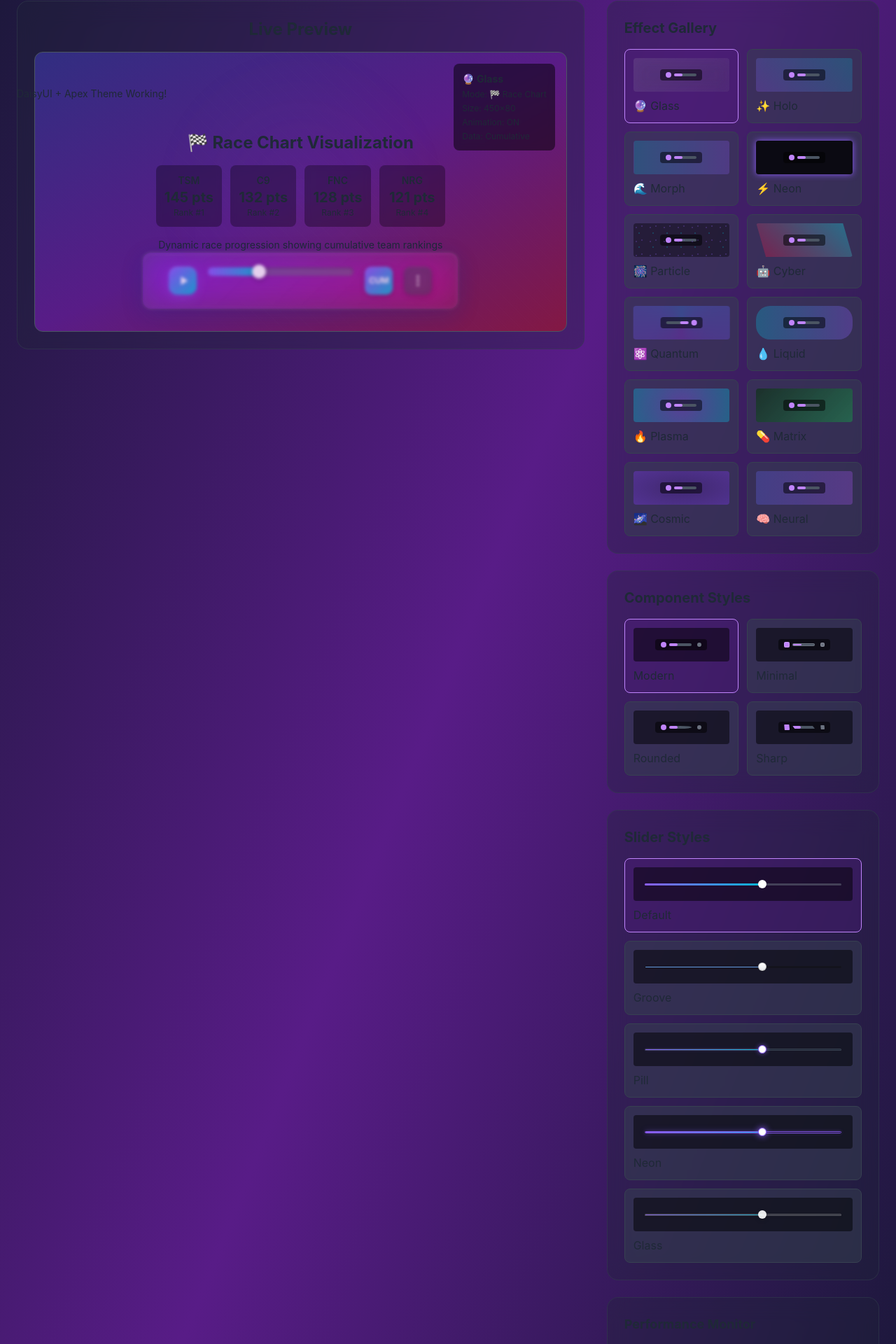
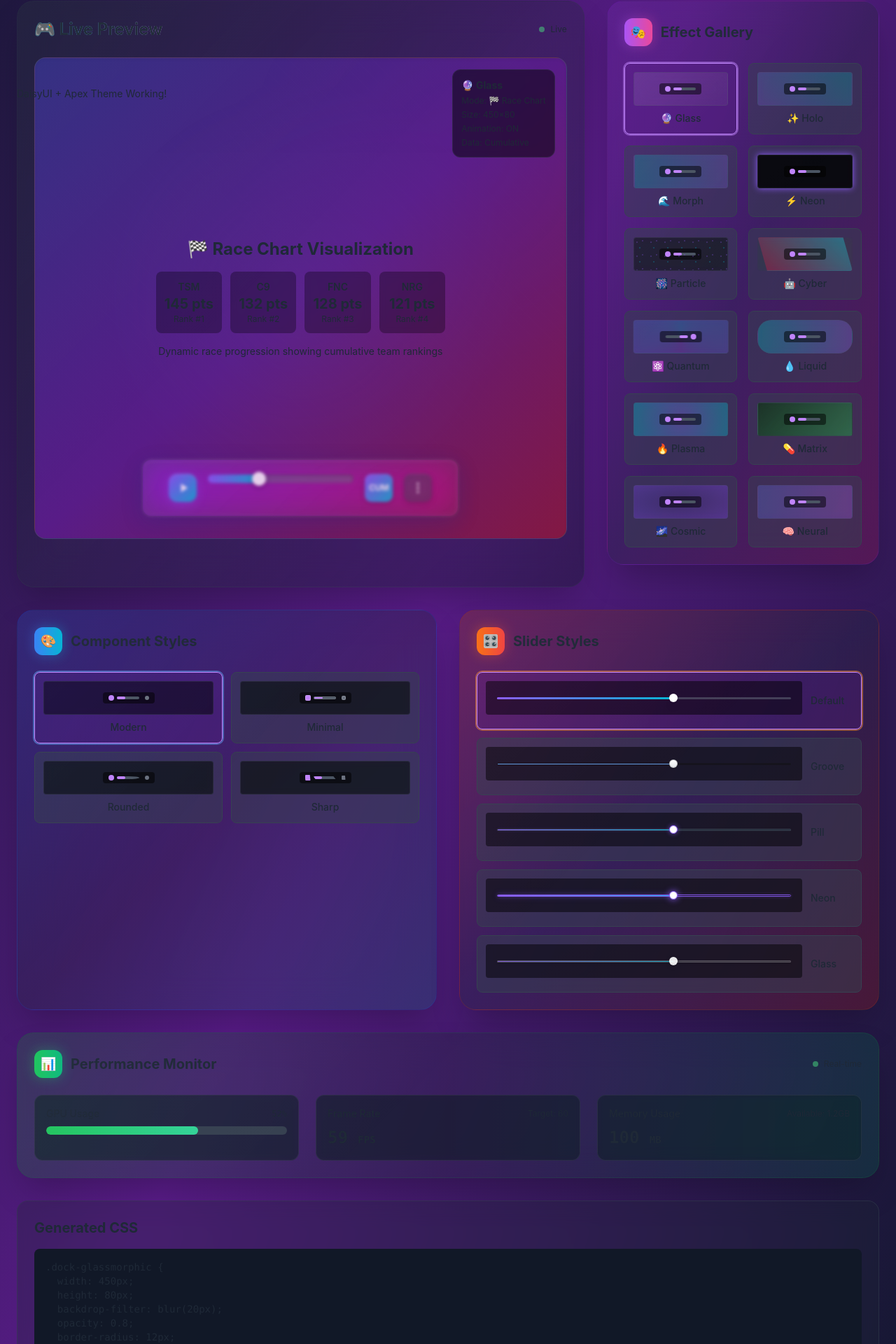
Before and after one commit to goatcheese98/apex-dashboard, a Vue app: page /dock-iterations in a window 1280 px wide. Shown: the part 632-2552 px from the top of the page at 70% size. Built offline with nearby package versions, Linux system fonts and the light colour scheme.

Commit message:
Bento grid added

```diff
--- a/src/pages/dock-iterations.vue
+++ b/src/pages/dock-iterations.vue
@@ -391,23 +391,32 @@
 
       </div>
 
-      <!-- Main Laboratory Area -->
-      <div class="grid grid-cols-1 lg:grid-cols-2 xl:grid-cols-3 gap-8">
-
-        <!-- Effect Preview -->
-        <div class="lg:col-span-2 xl:col-span-2">
-          <div class="bg-gray-800/30 backdrop-blur-lg rounded-2xl p-6 border border-gray-700/50">
-            <h3 class="text-2xl font-bold mb-4 text-center">Live Preview</h3>
+      <!-- Main Laboratory Area - Bento Grid Layout -->
+      <div class="bento-grid grid grid-cols-12 gap-6 lg:gap-8">
+
+        <!-- Live Preview - Large Main Block (spans 8 columns on large screens) -->
+        <div class="col-span-12 lg:col-span-8 row-span-2">
+          <div class="bento-card h-full min-h-[500px] lg:min-h-[600px] bg-gradient-to-br from-gray-800/40 via-gray-800/30 to-gray-900/40 backdrop-blur-xl rounded-3xl p-6 border border-gray-700/30 shadow-2xl hover:shadow-purple-500/10 transition-all duration-500 group">
+            <div class="flex items-center justify-between mb-6">
+              <h3 class="text-2xl font-bold bg-gradient-to-r from-cyan-400 to-purple-400 bg-clip-text text-transparent">
+                🎮 Live Preview
+              </h3>
+              <div class="flex items-center gap-2 text-xs text-gray-400">
+                <div class="w-2 h-2 bg-green-400 rounded-full animate-pulse"></div>
+                <span>Live</span>
+              </div>
+            </div>
 
             <!-- Preview Viewport -->
             <div
-              class="relative bg-gradient-to-br from-indigo-900 via-purple-900 to-pink-900 rounded-xl overflow-hidden border border-gray-600"
-              style="height: 400px;"
+              class="relative bg-gradient-to-br from-indigo-900 via-purple-900 to-pink-900 rounded-2xl overflow-hidden border border-gray-600/50 shadow-inner"
+              style="height: calc(100% - 100px);"
             >
-              <!-- Background Pattern -->
+              <!-- Enhanced Background Pattern -->
               <div class="absolute inset-0 opacity-20">
-                <div class="absolute inset-0 bg-[radial-gradient(circle_at_50%_50%,rgba(120,119,198,0.3),transparent_50%)]"></div>
-                <div class="absolute inset-0 bg-[linear-gradient(45deg,transparent_49%,rgba(255,255,255,0.05)_49%,rgba(255,255,255,0.05)_51%,transparent_51%)] bg-[length:20px_20px]"></div>
+                <div class="absolute inset-0 bg-[radial-gradient(circle_at_50%_50%,rgba(120,119,198,0.4),transparent_60%)]"></div>
+                <div class="absolute inset-0 bg-[linear-gradient(45deg,transparent_49%,rgba(255,255,255,0.03)_49%,rgba(255,255,255,0.03)_51%,transparent_51%)] bg-[length:24px_24px]"></div>
+                <div class="absolute inset-0 bg-[radial-gradient(circle_at_80%_20%,rgba(139,92,246,0.2),transparent_40%)]"></div>
               </div>
 
               <!-- Visualization Content Display (Preview Mode Only) -->
@@ -650,7 +659,7 @@
               </div>
 
               <!-- Effect Information -->
-              <div class="absolute top-4 right-4 bg-black/50 backdrop-blur-sm rounded-lg p-3">
+              <div class="absolute top-4 right-4 bg-black/50 backdrop-blur-sm rounded-xl p-3 border border-gray-600/30">
                 <h4 class="text-sm font-bold mb-1">{{ getEffectName(currentEffect) }}</h4>
                 <div class="text-xs text-gray-300 space-y-1">
                   <div>Mode: {{ getVisualizationName(currentVisualization) }}</div>
@@ -663,98 +672,138 @@
           </div>
         </div>
 
-        <!-- Effect Gallery -->
-        <div>
-          <div class="bg-gray-800/30 backdrop-blur-lg rounded-2xl p-6 border border-gray-700/50">
-            <h3 class="text-xl font-bold mb-4">Effect Gallery</h3>
-            <div class="grid grid-cols-2 gap-3">
+        <!-- Effect Gallery - Medium Block (spans 4 columns) -->
+        <div class="col-span-12 lg:col-span-4">
+          <div class="bento-card h-full min-h-[300px] bg-gradient-to-br from-purple-800/30 via-gray-800/30 to-pink-800/30 backdrop-blur-xl rounded-3xl p-6 border border-purple-700/20 shadow-2xl hover:shadow-purple-500/20 transition-all duration-500 group">
+            <div class="flex items-center gap-3 mb-6">
+              <div class="w-10 h-10 bg-gradient-to-r from-purple-500 to-pink-500 rounded-xl flex items-center justify-center text-lg">
+                🎭
+              </div>
+              <h3 class="text-xl font-bold text-purple-100">Effect Gallery</h3>
+            </div>
+            <div class="grid grid-cols-2 gap-4">
               <div
                 v-for="effect in availableEffects"
                 :key="effect.id"
                 :class="[
-                  'gallery-item',
-                  currentEffect === effect.id ? 'active' : ''
+                  'gallery-item group/item cursor-pointer',
+                  currentEffect === effect.id ? 'active ring-2 ring-purple-400/50' : ''
                 ]"
                 @click="currentEffect = effect.id"
               >
-                <div class="gallery-preview" :class="`preview-${effect.id}`">
+                <div class="gallery-preview bg-gray-900/50 rounded-xl p-3 backdrop-blur-sm border border-gray-600/30 hover:border-purple-400/50 transition-all duration-300 group-hover/item:scale-105" :class="`preview-${effect.id}`">
                   <div class="mini-dock">
                     <div class="mini-play"></div>
                     <div class="mini-timeline"></div>
                   </div>
                 </div>
-                <span class="gallery-label">{{ effect.name }}</span>
+                <span class="gallery-label block text-center text-sm font-medium mt-2 text-gray-300 group-hover/item:text-purple-300 transition-colors">{{ effect.name }}</span>
               </div>
             </div>
           </div>
-
-          <!-- Component Styles Gallery -->
-          <div class="mt-6 bg-gray-800/30 backdrop-blur-lg rounded-2xl p-6 border border-gray-700/50">
-            <h3 class="text-xl font-bold mb-4">Component Styles</h3>
+        </div>
+
+        <!-- Component Styles Gallery - Smaller Block (spans 6 columns on large screens) -->
+        <div class="col-span-12 md:col-span-6 lg:col-span-6">
+          <div class="bento-card h-full min-h-[280px] bg-gradient-to-br from-blue-800/30 via-gray-800/30 to-cyan-800/30 backdrop-blur-xl rounded-3xl p-6 border border-blue-700/20 shadow-2xl hover:shadow-blue-500/20 transition-all duration-500 group">
+            <div class="flex items-center gap-3 mb-6">
+              <div class="w-10 h-10 bg-gradient-to-r from-blue-500 to-cyan-500 rounded-xl flex items-center justify-center text-lg">
+                🎨
+              </div>
+              <h3 class="text-xl font-bold text-blue-100">Component Styles</h3>
+            </div>
             <div class="grid grid-cols-2 gap-3">
               <div
                 v-for="style in ['modern', 'minimal', 'rounded', 'sharp']"
                 :key="style"
                 :class="[
-                  'gallery-item',
-                  componentStyle === style ? 'active' : ''
+                  'gallery-item group/item cursor-pointer',
+                  componentStyle === style ? 'active ring-2 ring-blue-400/50' : ''
                 ]"
                 @click="componentStyle = style"
               >
-                <div class="component-preview" :class="`component-${style}`">
+                <div class="component-preview bg-gray-900/50 rounded-xl p-3 backdrop-blur-sm border border-gray-600/30 hover:border-blue-400/50 transition-all duration-300 group-hover/item:scale-105" :class="`component-${style}`">
                   <div class="mini-dock">
                     <div class="mini-play" :class="`style-${style}`"></div>
                     <div class="mini-timeline" :class="`style-${style}`"></div>
                     <div class="mini-toggle" :class="`style-${style}`"></div>
                   </div>
                 </div>
-                <span class="gallery-label">{{ style.charAt(0).toUpperCase() + style.slice(1) }}</span>
+                <span class="gallery-label block text-center text-sm font-medium mt-2 text-gray-300 group-hover/item:text-blue-300 transition-colors">{{ style.charAt(0).toUpperCase() + style.slice(1) }}</span>
               </div>
             </div>
           </div>
-
-          <!-- Slider Styles Gallery -->
-          <div class="mt-6 bg-gray-800/30 backdrop-blur-lg rounded-2xl p-6 border border-gray-700/50">
-            <h3 class="text-xl font-bold mb-4">Slider Styles</h3>
-            <div class="grid grid-cols-1 gap-3">
+        </div>
+
+        <!-- Slider Styles Gallery - Smaller Block (spans 6 columns on large screens) -->
+        <div class="col-span-12 md:col-span-6 lg:col-span-6">
+          <div class="bento-card h-full min-h-[280px] bg-gradient-to-br from-orange-800/30 via-gray-800/30 to-red-800/30 backdrop-blur-xl rounded-3xl p-6 border border-orange-700/20 shadow-2xl hover:shadow-orange-500/20 transition-all duration-500 group">
+            <div class="flex items-center gap-3 mb-6">
+              <div class="w-10 h-10 bg-gradient-to-r from-orange-500 to-red-500 rounded-xl flex items-center justify-center text-lg">
+                🎛️
+              </div>
+              <h3 class="text-xl font-bold text-orange-100">Slider Styles</h3>
+            </div>
+            <div class="space-y-3">
               <div
                 v-for="style in ['default', 'groove', 'pill', 'neon', 'glass']"
                 :key="style"
                 :class="[
-                  'gallery-item',
-                  sliderStyle === style ? 'active' : ''
+                  'gallery-item group/item cursor-pointer flex items-center gap-3 p-3 rounded-xl bg-gray-900/30 border border-gray-600/30 hover:border-orange-400/50 transition-all duration-300',
+                  sliderStyle === style ? 'active ring-2 ring-orange-400/50 bg-orange-900/20' : ''
                 ]"
                 @click="sliderStyle = style"
               >
-                <div class="slider-preview" :class="`slider-${style}`">
-                  <div class="mini-slider-track">
-                    <div class="mini-slider-progress"></div>
-                    <div class="mini-slider-thumb"></div>
-                  </div>
-                </div>
-                <span class="gallery-label">{{ style.charAt(0).toUpperCase() + style.slice(1) }}</span>
+                <div class="slider-preview flex-1" :class="`slider-${style}`">
+                  <div class="mini-slider-track h-2 bg-gray-700 rounded-full relative">
+                    <div class="mini-slider-progress h-full bg-orange-400 rounded-full w-3/5"></div>
+                    <div class="mini-slider-thumb w-4 h-4 bg-white rounded-full absolute top-1/2 transform -translate-y-1/2 left-3/5 shadow-lg"></div>
+                  </div>
+                </div>
+                <span class="gallery-label text-sm font-medium text-gray-300 group-hover/item:text-orange-300 transition-colors min-w-[60px]">{{ style.charAt(0).toUpperCase() + style.slice(1) }}</span>
               </div>
             </div>
           </div>
-
-          <!-- Performance Monitor -->
-          <div class="mt-6 bg-gray-800/30 backdrop-blur-lg rounded-2xl p-6 border border-gray-700/50">
-            <h3 class="text-lg font-bold mb-3">Performance Monitor</h3>
-            <div class="space-y-3">
-              <div class="flex justify-between items-center">
-                <span class="text-sm">GPU Usage</span>
-                <div class="w-24 h-2 bg-gray-700 rounded-full">
-                  <div class="h-full bg-green-500 rounded-full" :style="{ width: `${gpuUsage}%` }"></div>
-                </div>
-                <span class="text-xs">{{ gpuUsage }}%</span>
-              </div>
-              <div class="flex justify-between items-center">
-                <span class="text-sm">FPS</span>
-                <span class="text-lg font-mono">{{ fps }}</span>
-              </div>
-              <div class="flex justify-between items-center">
-                <span class="text-sm">Memory</span>
-                <span class="text-xs">{{ memoryUsage }}MB</span>
+        </div>
+
+        <!-- Performance Monitor - Compact Block (spans 12 columns, compact height) -->
+        <div class="col-span-12">
+          <div class="bento-card bg-gradient-to-r from-green-800/30 via-gray-800/30 to-emerald-800/30 backdrop-blur-xl rounded-3xl p-6 border border-green-700/20 shadow-2xl hover:shadow-green-500/20 transition-all duration-500 group">
+            <div class="flex items-center justify-between mb-6">
+              <div class="flex items-center gap-3">
+                <div class="w-10 h-10 bg-gradient-to-r from-green-500 to-emerald-500 rounded-xl flex items-center justify-center text-lg">
+                  📊
+                </div>
+                <h3 class="text-xl font-bold text-green-100">Performance Monitor</h3>
+              </div>
+              <div class="flex items-center gap-2 text-xs text-green-400">
+                <div class="w-2 h-2 bg-green-400 rounded-full animate-pulse"></div>
+                <span>Real-time</span>
+              </div>
+            </div>
+            <div class="grid grid-cols-1 md:grid-cols-3 gap-6">
+              <div class="performance-metric bg-gray-900/50 rounded-xl p-4 backdrop-blur-sm border border-gray-600/30">
+                <div class="flex justify-between items-center mb-2">
+                  <span class="text-sm font-medium text-gray-300">GPU Usage</span>
+                  <span class="text-xs text-green-400 font-mono">{{ gpuUsage }}%</span>
+                </div>
+                <div class="w-full h-3 bg-gray-700 rounded-full overflow-hidden">
+                  <div class="h-full bg-gradient-to-r from-green-500 to-emerald-400 rounded-full transition-all duration-1000" :style="{ width: `${gpuUsage}%` }"></div>
+                </div>
+              </div>
+              <div class="performance-metric bg-gray-900/50 rounded-xl p-4 backdrop-blur-sm border border-gray-600/30">
+                <div class="flex justify-between items-center mb-2">
+                  <span class="text-sm font-medium text-gray-300">Frame Rate</span>
+                  <span class="text-xs text-green-400">Target: 60</span>
+                </div>
+                <div class="text-2xl font-bold font-mono text-green-400">{{ fps }} <span class="text-sm text-gray-400">FPS</span></div>
+              </div>
+              <div class="performance-metric bg-gray-900/50 rounded-xl p-4 backdrop-blur-sm border border-gray-600/30">
+                <div class="flex justify-between items-center mb-2">
+                  <span class="text-sm font-medium text-gray-300">Memory Usage</span>
+                  <span class="text-xs text-green-400">Available: 1.2GB</span>
+                </div>
+                <div class="text-2xl font-bold font-mono text-green-400">{{ memoryUsage }} <span class="text-sm text-gray-400">MB</span></div>
               </div>
             </div>
           </div>
@@ -2127,4 +2176,118 @@ onUnmounted(() => {
   0% { box-shadow: 0 0 8px rgba(139, 92, 246, 1); }
   100% { box-shadow: 0 0 12px rgba(139, 92, 246, 1); }
 }
+
+/* Bento Grid Styles */
+.bento-grid {
+  min-height: 800px;
+}
+
+.bento-card {
+  position: relative;
+  overflow: hidden;
+}
+
+.bento-card::before {
+  content: '';
+  position: absolute;
+  top: 0;
+  left: 0;
+  right: 0;
+  bottom: 0;
+  background: linear-gradient(135deg, rgba(255,255,255,0.02) 0%, transparent 50%);
+  pointer-events: none;
+  z-index: 1;
+}
+
+/* Live Preview (Main Block) Enhancements */
+.bento-card:has(h3:contains('Live Preview')) {
+  background: linear-gradient(135deg,
+    rgba(139, 92, 246, 0.08) 0%,
+    rgba(75, 85, 99, 0.06) 30%,
+    rgba(139, 92, 246, 0.04) 100%
+  );
+}
+
+/* Responsive Grid Adjustments */
+@media (max-width: 768px) {
+  .bento-grid {
+    gap: 1rem;
+  }
+
+  .bento-card {
+    min-height: 250px !important;
+    padding: 1rem;
+  }
+
+  .bento-card h3 {
+    font-size: 1.25rem;
+  }
+}
+
+@media (max-width: 640px) {
+  .bento-grid {
+    gap: 0.75rem;
+  }
+
+  .bento-card {
+    border-radius: 1.5rem;
+    min-height: 200px !important;
+  }
+}
+
+/* Interactive Hover Effects */
+.bento-card:hover {
+  transform: translateY(-2px);
+}
+
+.bento-card:hover::before {
+  background: linear-gradient(135deg, rgba(255,255,255,0.04) 0%, transparent 50%);
+}
+
+/* Gallery Item Enhancements for Bento Layout */
+.gallery-item:hover {
+  transform: none; /* Prevent double transform */
+}
+
+.gallery-item.group\/item:hover {
+  transform: scale(1.02);
+}
+
+/* Performance Monitor Enhancements */
+.performance-metric {
+  position: relative;
+  overflow: hidden;
+}
+
+.performance-metric::before {
+  content: '';
+  position: absolute;
+  top: 0;
+  left: -100%;
+  width: 100%;
+  height: 100%;
+  background: linear-gradient(90deg, transparent, rgba(34, 197, 94, 0.1), transparent);
+  transition: left 2s ease-in-out;
+}
+
+.performance-metric:hover::before {
+  left: 100%;
+}
+
+/* Icon Container Styles */
+.bento-card .w-10.h-10 {
+  position: relative;
+  z-index: 2;
+}
+
+.bento-card .w-10.h-10::before {
+  content: '';
+  position: absolute;
+  inset: -2px;
+  background: inherit;
+  border-radius: inherit;
+  opacity: 0.3;
+  filter: blur(8px);
+  z-index: -1;
+}
 </style>
```
